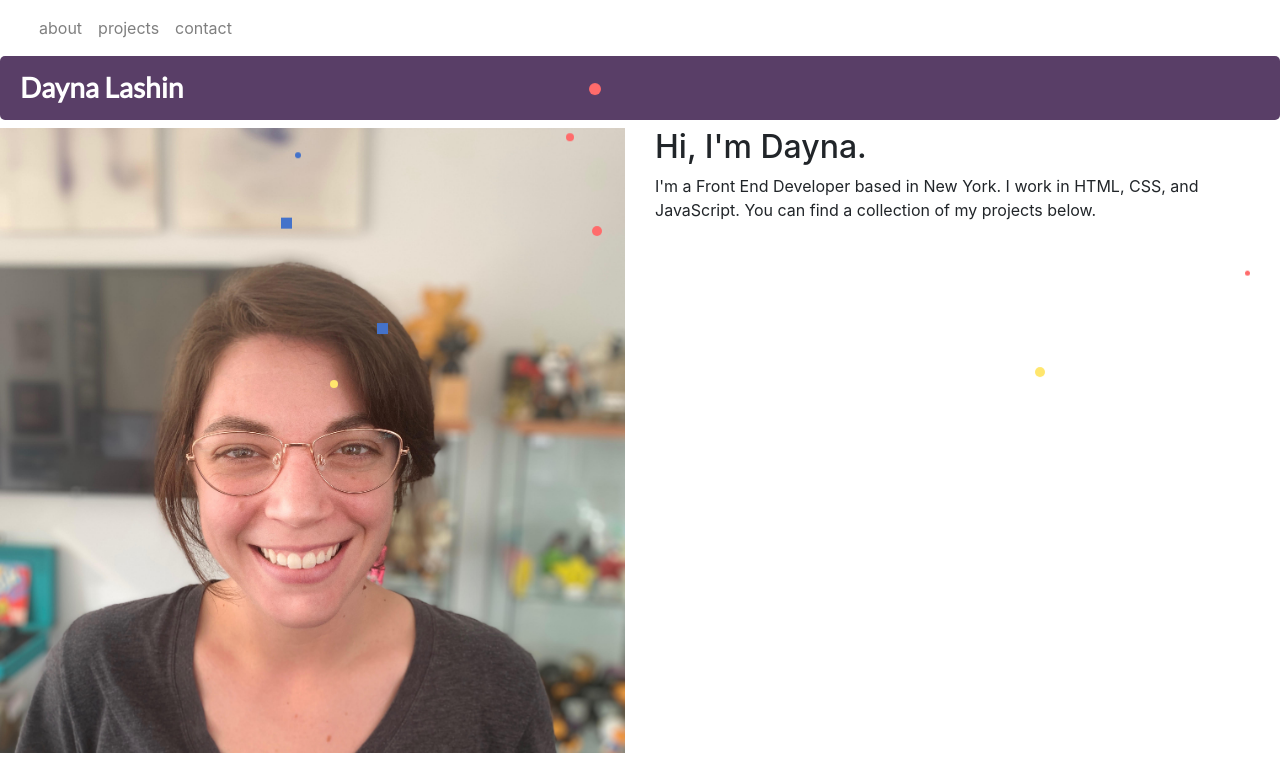
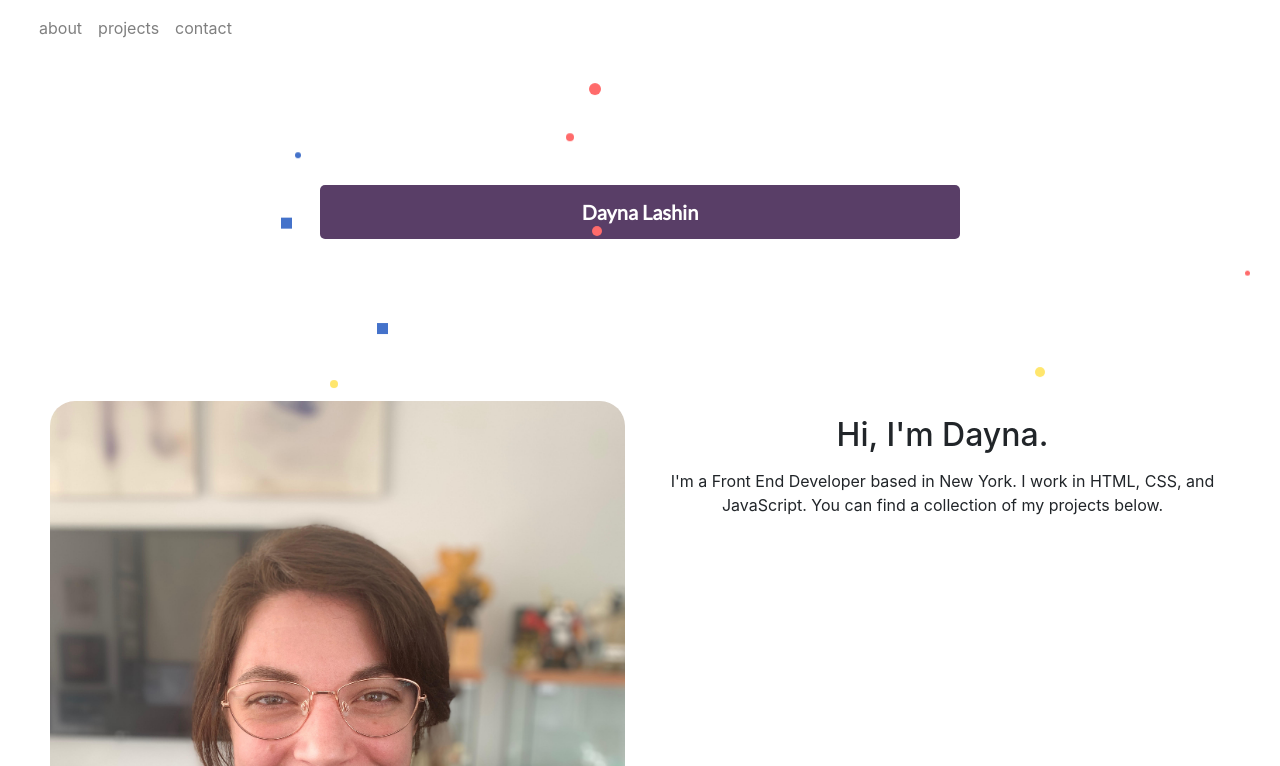
Before and after one commit to Dayna-Lashin/portfolio-2021, a plain HTML site: page index.html in a window 1280 px wide. Shown: the top 766 px of the page. Drawn offline with nearby package versions, Linux system fonts and the light colour scheme.

Commit message:
Added additional styling to new sections

```diff
--- a/css/main.css
+++ b/css/main.css
@@ -15,6 +15,7 @@ body {
 /* Responsive image styles */
 img {
   width: 100%;
+  border-radius: 25px;
 }
 
 figure {
@@ -32,14 +33,14 @@ nav {
   z-index: 300; /* Stacks in front of particle div */
 }
 
-.main,
+.hero,
 .particles {
   position: relative;
   width: 100%;
 }
 
-.main {
-  height: 40vh; /* 40% of viewport height to line up with particles div */
+.hero {
+  height: 40vh;  /*40% of viewport height to line up with particles div */
   position: relative;
   z-index: 100; /* Stacks behind particle div and navbar */
   display: flex;
@@ -49,12 +50,14 @@ nav {
 
 .title {
   font-family: 'Lato', sans-serif; /* Overrides bootstrap font */
-  font-size: 28px;
+  font-size: 20px;
   font-weight: 700;
   color: #ffffff;
   background: #593e67;
-  padding: 15px 20px;
+  padding: 15px 10px;
   border-radius: 5px;
+  width: 50%;
+  text-align: center;
 }
 
 .particles {
@@ -63,7 +66,6 @@ nav {
   height: 50vh; /* 50% of viewport height */
   z-index: 200; /* Stacks in front of main section and behind navbar */
   transform-style: preserve-3d;
-  /*animation: rotate-container 5s infinite ease-in-out alternate;*/
   overflow: hidden;
   cursor: pointer;
 }
@@ -84,28 +86,43 @@ nav {
   }
 }
 
-/*@keyframes rotate-container {
-  0% {
-    transform:
-    perspective(1000px)
-    translateZ(0px);
-  }
-
-  100% {
-    transform:
-    perspective(1000px)
-    translateZ(150px);
-  }
-}*/
-
 
 /***** MAIN SECTION STYLES *****/
 main {
   position: relative;
+  margin: 0 25px;
 }
+
 
 /***** ABOUT SECTION STYLES *****/
 
-figure.head-shot {
-  width: 50%;
+#about {
+  padding: 25px;
 }
+
+#about .content-wrapper {
+  display: flex;
+  flex-flow: row wrap;
+  align-items: center;
+  justify-content: center;
+}
+
+#about .image {
+  width: 60%;
+}
+
+#about .image-description {
+  width: 90%;
+}
+
+#about h2, #about p {
+  text-align: center;
+  margin: 15px 0;
+}
+
+
+/***** PROJECT SECTION STYLES *****/
+
+#project {
+  padding: 25px;
+}
```
